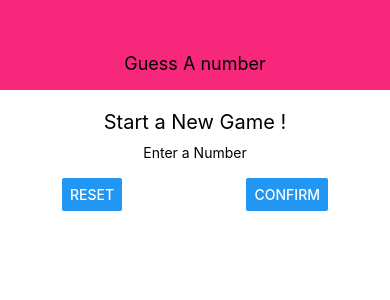
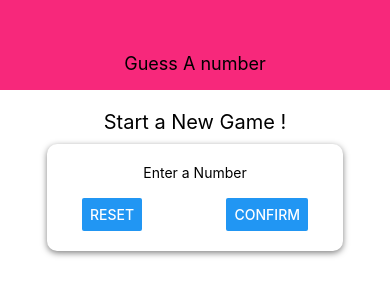
Before and after one commit to Ojaswi2000/GuessingNumber, a React Native app: screen / in a window 390 px wide. Shown: the top 300 px of the page. Built offline with nearby package versions, Linux system fonts and the light colour scheme.

Commit message:
styles the inputContainer

```diff
--- a/screens/StartGameScreen.js
+++ b/screens/StartGameScreen.js
@@ -30,6 +30,14 @@ const styles=StyleSheet.create({
         width:300,
         maxWidth:'80%',
         alignItems:'center',
+        shadowColor:'black',
+        shadowOffset:{width:0,height:2},
+        shadowRadius:6,
+        shadowOpacity:0.5,
+        backgroundColor:'white',
+        elevation:5,
+        padding:20,
+        borderRadius:10,
 
     },
     buttonContainer:{
```
